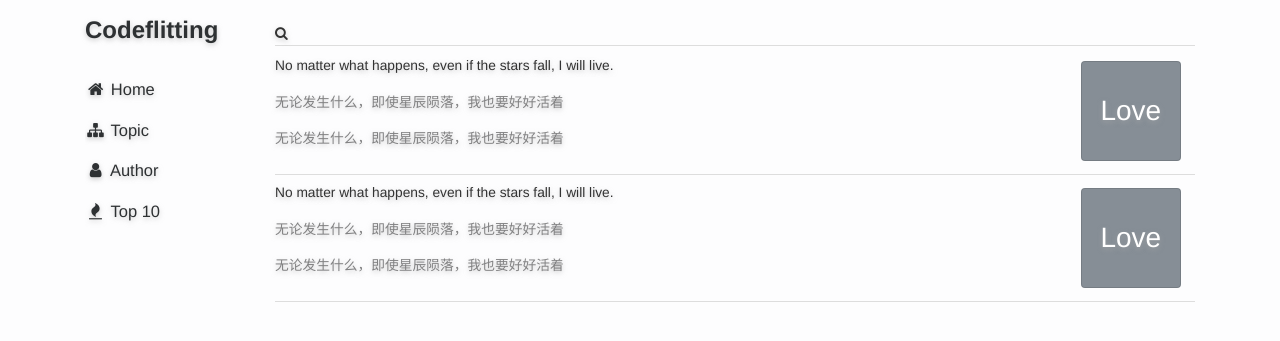
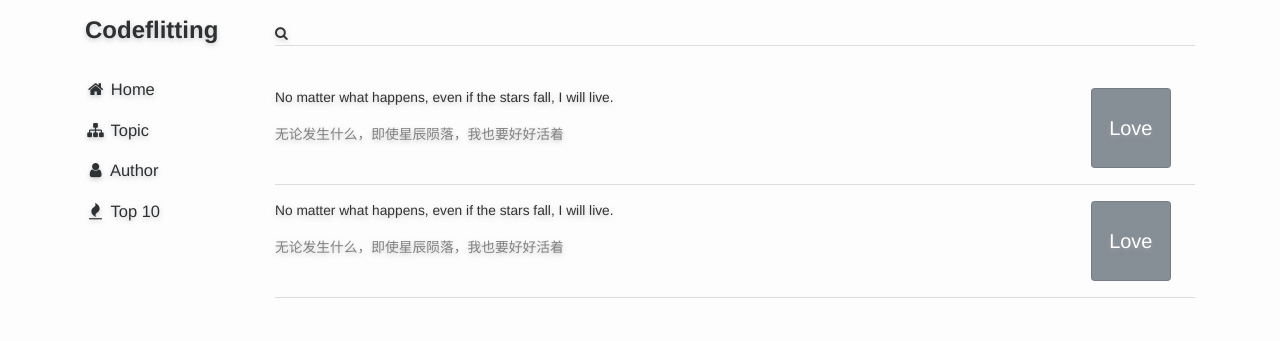
Before and after one commit to codeflitting/codeflitting, a Django app: page /quote/ in a window 1280 px wide. Shown: the top 341 px of the page. Run offline with Django 3.2, Linux system fonts and the light colour scheme; style sheets or scripts are compiled from the project's sources; some libraries are stand-ins or nearby versions.

Commit message:
up  to date

```diff
--- a/codeflitting/quote/templates/quote/index.html
+++ b/codeflitting/quote/templates/quote/index.html
@@ -19,36 +19,34 @@
 
 
     <div class="container">
-        <div class="row py-3 hidden-md"></div>
-        <div class="row py-3">
+        <div class="row py-4 hidden-md"></div>
+        <div class="row py-4">
             <div class="col-md-2 hidden-sm"></div>
             <div class="col-12 col-md-10" style="display: block">
-                <div class="py-2 nav-tabs">
+                <div class="py-3 nav-tabs">
                     <div class="row">
                         <div class="col-10">
                             <p>No matter what happens, even if the stars fall, I will live.</p>
                             <p class="list-group-item-light">无论发生什么，即使星辰陨落，我也要好好活着</p>
+                        </div>
+                        <div class="col-2" style="    display: inline-grid;">
+                            <a class="card text-center text-white bg-secondary" href="#"
+                               style="margin:auto;width: 80px;height: 80px;background: #b7b7b7;">
+                                <h5 class="card-title" style="margin: auto;">Love</h5>
+                            </a>
+                        </div>
+                    </div>
+                </div>
+                <div class="py-3 nav-tabs">
+                    <div class="row">
+                        <div class="col-10">
+                            <p>No matter what happens, even if the stars fall, I will live.</p>
                             <p class="list-group-item-light">无论发生什么，即使星辰陨落，我也要好好活着</p>
                         </div>
                         <div class="col-2" style="    display: inline-grid;">
                             <a class="card text-center text-white bg-secondary" href="#"
-                               style="margin:auto;width: 100px;height: 100px;background: #b7b7b7;">
-                                <h3 class="card-title" style="margin: auto;">Love</h3>
-                            </a>
-                        </div>
-                    </div>
-                </div>
-                <div class="py-2 nav-tabs">
-                    <div class="row">
-                        <div class="col-10">
-                            <p>No matter what happens, even if the stars fall, I will live.</p>
-                            <p class="list-group-item-light">无论发生什么，即使星辰陨落，我也要好好活着</p>
-                            <p class="list-group-item-light">无论发生什么，即使星辰陨落，我也要好好活着</p>
-                        </div>
-                        <div class="col-2" style="    display: inline-grid;">
-                            <a class="card text-center text-white bg-secondary" href="#"
-                               style="margin:auto;width: 100px;height: 100px;background: #b7b7b7;">
-                                <h3 class="card-title" style="margin: auto;">Love</h3>
+                               style="margin:auto;width: 80px;height: 80px;background: #b7b7b7;">
+                                <h5 class="card-title" style="margin: auto;">Love</h5>
                             </a>
                         </div>
                     </div>
```
